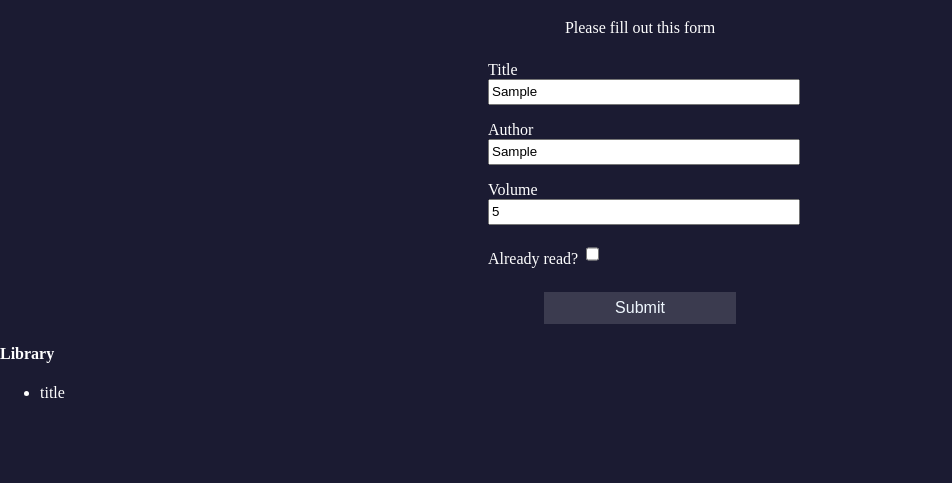
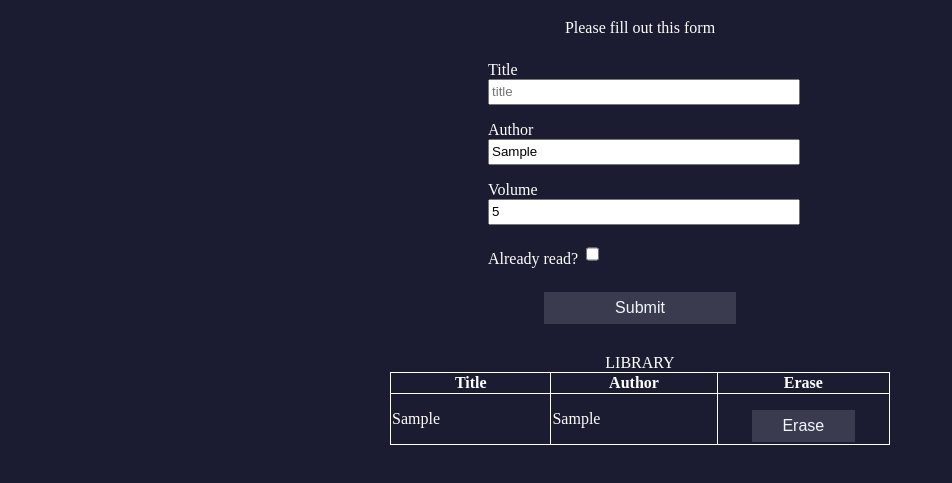
Before and after one commit to c-dez/Library, a plain HTML site: page index.html in a window 1280 px wide. Both pictures are taken after typing "Sample", "Sample", "5" into the empty fields and a click on the button "Submit". Shown: the part 61-544 px from the top of the page, without its empty margins (0-952 px from the left). Drawn offline with Linux system fonts and the light colour scheme.

Commit message:
added push obj to library array & display in table 2 valors of obj and a button

```diff
--- a/ap.js
+++ b/ap.js
@@ -21,18 +21,38 @@ function Book(title, author, volume, read){
     this.volume = volume.value;
     this.read = read.value;
 }
-let book = new Book(title, author, volume, read)
+
 
 const ul = document.querySelector('ul')
 //function creates a <li> in <ul> w text content of last item.title in array library
 function addToLibrary(){
-   let li = document.createElement('li');ul.appendChild(li)
+   let li = document.createElement('li');
+   ul.appendChild(li)
    li.textContent= library[(library.length -1)].title
 }
-addToLibrary()
+// addToLibrary()
 
-function createBook(){
-    library.push(book)
-    addToLibrary()
+function addToTable(){
+    let table = document.querySelector('table')
+    let tr = document.createElement('tr');
+    let cell = document.createElement('td');
+    let cell2 = document.createElement('td')
+    let button = document.createElement('button')
+    button.textContent = 'Erase'
+    table.appendChild(tr)
+    tr.appendChild(cell)
+    tr.appendChild(cell2)
+    tr.appendChild(button)
+    cell.textContent = library[(library.length -1)].title;
+    cell2.textContent = library[(library.length -1)].author;
 
 }
+// createBook()
+function createBook(){
+    let book = new Book(title, author, volume, read)
+    library.push(book)
+    addToTable()
+    title.value = ''
+
+}
+submit.addEventListener('click', createBook)
--- a/index.html
+++ b/index.html
@@ -25,7 +25,7 @@
             </label>
 
             <label for="read">Already read?
-                <input value="yes"type="checkbox" name="read" id="read" placeholder="read">
+                <input type="checkbox" name="read" id="read" placeholder="read">
            </label>
 
            <button id="submit" type="button">Submit</button>
@@ -33,10 +33,17 @@
         </form>
     </div>
     <div id="containerList">
-        <h4>Library</h4>
-        <ul>
+        <!-- <h4>Library</h4> -->
 
-        </ul>
+        <table>
+            <caption>LIBRARY</caption>
+            <tr>
+                <th>Title</th>
+                <th>Author</th>
+                <th>Erase</th>
+            </tr>
+
+        </table>
     </div>
 </body>
 </html>
--- a/style.css
+++ b/style.css
@@ -23,7 +23,7 @@ h1, p{
 }
 form{
     width: 40vh;
-    min-width: 100px;
+    min-width: 200px;
     max-width: 500px;
     /* border: 1px solid pink; */
     margin: 0 auto;
@@ -45,3 +45,21 @@ button{
     font-size: 1em;
 
 }
+th, td, table{
+    border: 1px solid white;
+    border-collapse: collapse;
+}
+table{
+    margin: 0 auto;
+    min-width: 200px;
+    max-width: 500px;
+    width: 40%;
+    margin-top: 30px;
+
+}
+td{
+    height: 3rem;
+}
+tr>button{
+
+}
```
